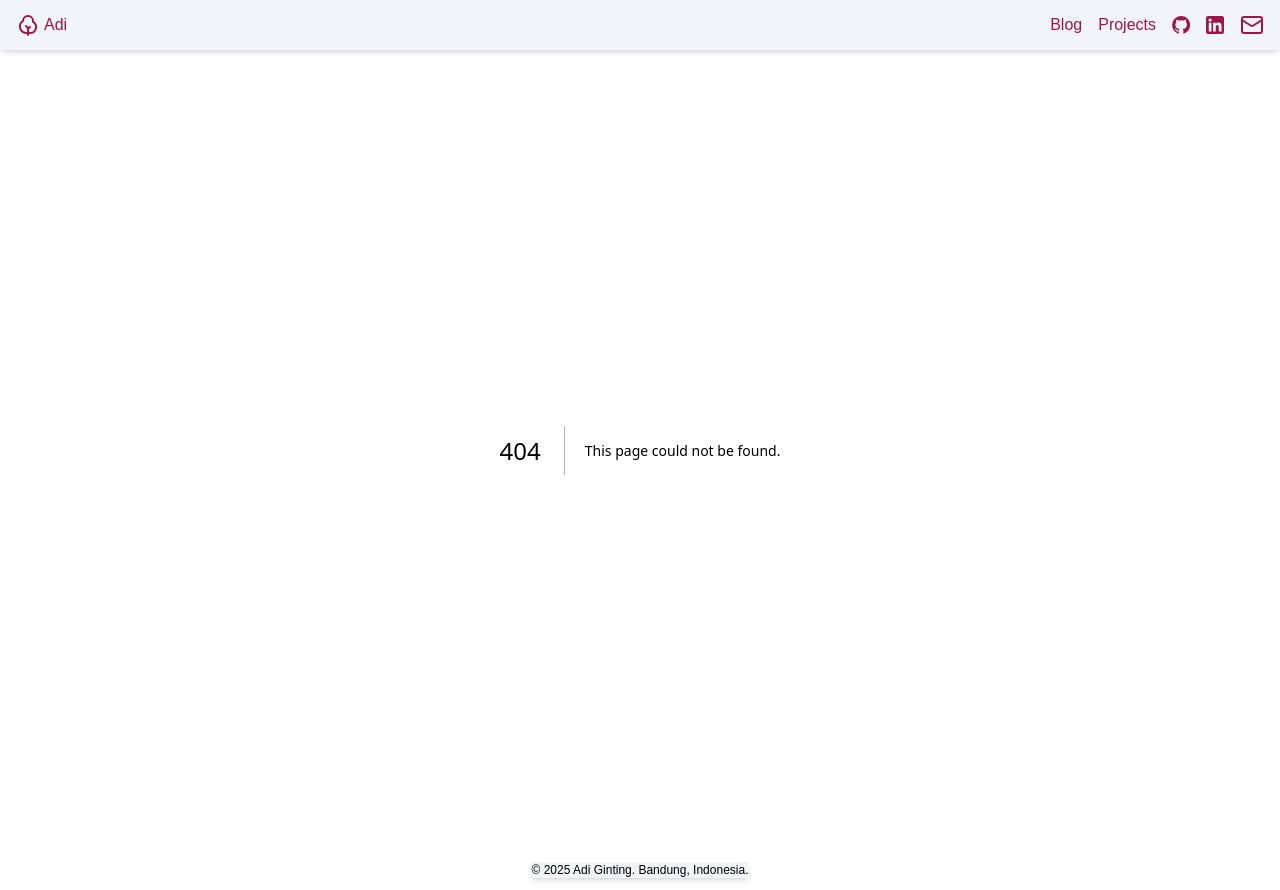
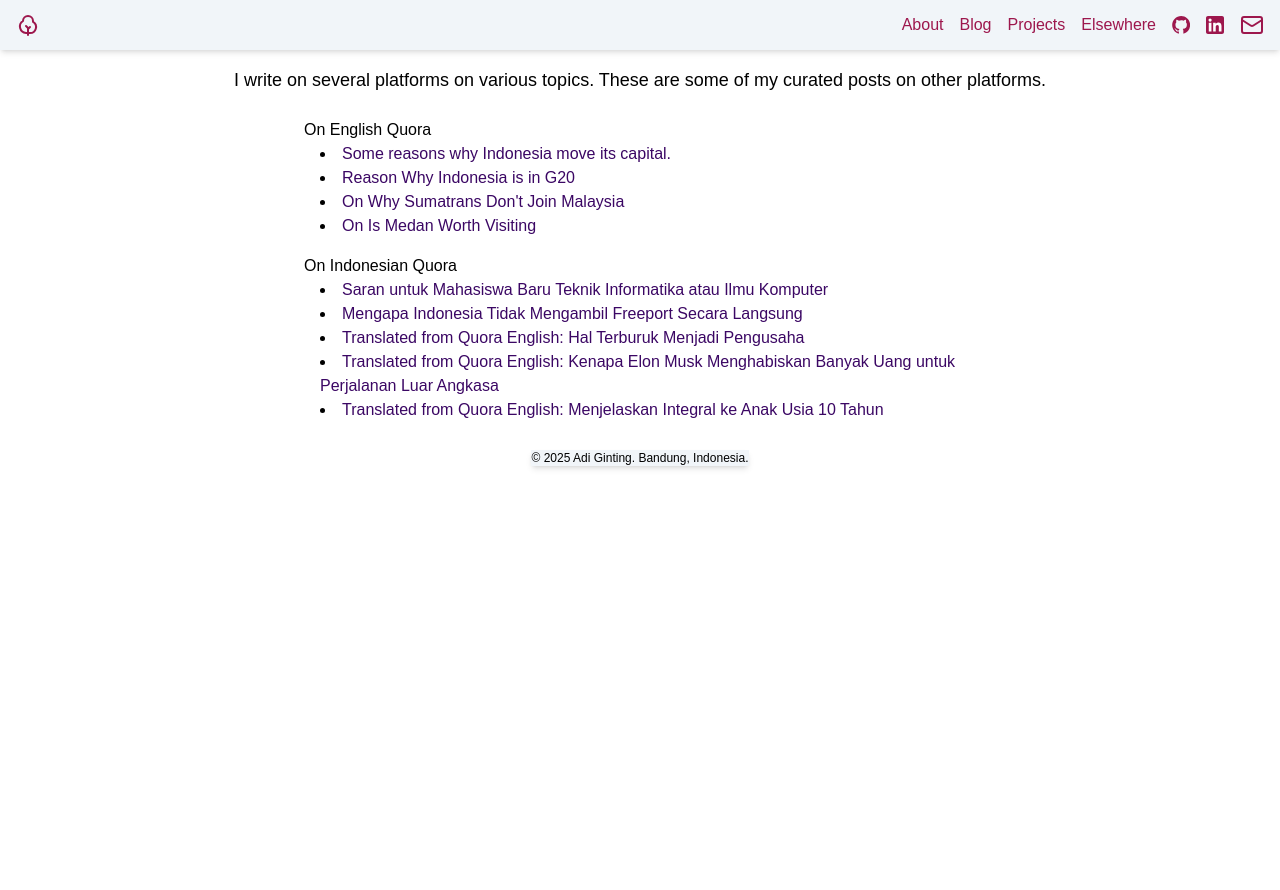
Before and after one commit to adipginting/adipginting.com, a Next.js app: page /elsewhere in a window 1280 px wide. Before the commit this address had no page. After the commit the page ends 800 px from the top, so only its background shows below. Built offline with nearby package versions, Linux system fonts and the light colour scheme; a web font is replaced by a local one.

Commit message:
feat: add some new post

```diff
--- a/src/_components/Navbar.tsx
+++ b/src/_components/Navbar.tsx
@@ -14,22 +14,35 @@ const Navbar = () => {
           <Link href="/" className="text-pink-800 hover:text-purple-950">
             <div className="flex items-center gap-x-1">
               <Shrub />
-              Adi
             </div>
           </Link>
         </div>
         <ul className="flex items-center gap-x-4">
           <li>
+            <Link href="/about" className="text-pink-800 hover:text-purple-950">
+              <div className="flex items-center gap-x-1">About</div>
+            </Link>
+          </li>
+          <li>
             <Link href="/blog" className="text-pink-800 hover:text-purple-950">
               Blog
             </Link>
           </li>
+
           <li>
             <Link
               href="/projects"
               className="text-pink-800 hover:text-purple-950"
             >
               Projects
+            </Link>
+          </li>
+          <li>
+            <Link
+              href="/elsewhere"
+              className="text-pink-800 hover:text-purple-950"
+            >
+              Elsewhere
             </Link>
           </li>
           <li>
--- /dev/null
+++ b/src/app/about/page.tsx
@@ -0,0 +1,70 @@
+import Github from "../../_components/github-mark.svg";
+import { CirclePlay } from "lucide-react";
+import Link from "next/link";
+
+export default function Page() {
+  return (
+    <main className="flex flex-col xl:items-center">
+      <div className=" flex flex-col gap-4 max-w-2xl pl-6 pr-6 pb-6 pt-4 ">
+        <div>About me</div>
+        <p>
+          I am from Berastagi, North Sumatra. My curiosity towards computer
+          started early. It was essentially kindled by my childhood friend and
+          my uncle. I did not know anything about computer programming in those
+          early years and I did not have any expectation of having a career in
+          software development.
+        </p>
+        <p>
+          After high school, I pursued physics education degree. It was here
+          that I first learned about a real programming language: PASCAL. I was
+          also active in a Linux user group in my city.
+        </p>
+        <p>
+          After finishing the degree, I went back to school to pursue a computer
+          science degree. I did not get the compsci degree, but I consider this
+          as a precious period in my life. I eventually decided to learn web
+          development autodidactly in JavaScript ecosystem.
+        </p>
+        <p>
+          Professionally, I mostly work in web full stack capacity and I
+          consider myself as a web developer.
+        </p>
+        <p>
+          Besides programming, I also have a knack for writing and translating,
+          I was active in Quora for several years and wrote various topics.
+        </p>
+
+        <p>
+          I am ready for the next stage of our technological era. I hope we can
+          transition peacefully to the AI age.
+        </p>
+      </div>
+
+      {/* <div className="w-full max-w-2xl">
+        <div className="flex rounded-md gap-x-2 w-[180px]">
+          <div>Stoic Quote API</div>
+          <Link
+            href="https://github.com/adipginting/stoic-quote-api"
+            target="_blank"
+            className="flex items-center text-pink-800 hover:text-purple-950"
+          >
+            <Github />
+          </Link>
+          <Link
+            href="https://stoic-quote-api.industrialisasi.com"
+            target="_blank"
+            className="flex items-center text-pink-800 hover:text-purple-950"
+          >
+            <CirclePlay className="w-5 h-5" />
+          </Link>
+        </div>
+
+        <p>
+          Stoic Quote API is a simple API for getting random quote from four
+          classic books of Stoicism. This API is built in JavaScript with NestJS
+          framework.
+        </p>
+      </div> */}
+    </main>
+  );
+}
--- /dev/null
+++ b/src/app/elsewhere/_components/elsewhere-posts.tsx
@@ -0,0 +1,45 @@
+export const englishQuora: { url: string; description: string }[] = [
+  {
+    url: "https://www.quora.com/Why-is-Indonesia-moving-its-capital-from-Jakarta-to-Borneo-and-is-this-a-good-idea/answer/Adi-Ginting-3",
+    description: "Some reasons why Indonesia move its capital.",
+  },
+  {
+    url: "https://www.quora.com/Why-is-Indonesia-the-only-member-of-G20-from-Southeast-Asia-if-some-country-is-better-Malaysia-or-Singapore/answer/Adi-Ginting-3",
+    description: "Reason Why Indonesia is in G20",
+  },
+  {
+    url: "https://www.quora.com/Why-dont-people-of-Sumatra-rise-up-against-Indonesia-and-join-Malaysia/answer/Adi-Ginting-3",
+    description: "On Why Sumatrans Don't Join Malaysia",
+  },
+  {
+    url: "https://www.quora.com/Is-Medan-Indonesia-worth-visiting-and-why/answer/Adi-Ginting-3",
+    description: "On Is Medan Worth Visiting",
+  },
+];
+
+export const indonesianQuora: { url: string; description: string }[] = [
+  {
+    url: "https://id.quora.com/Untuk-para-mahasiswa-teknik-informatika-atau-ilmu-komputer-apa-pesanmu-untuk-mahasiswa-baru-di-program-studi-ini/answer/Adi-Ginting-1",
+    description:
+      "Saran untuk Mahasiswa Baru Teknik Informatika atau Ilmu Komputer",
+  },
+  {
+    url: "https://id.quora.com/Mengapa-pemerintah-Indonesia-menasionalisasi-PT-Freeport-Indonesia-dalam-bentuk-divestasi-saham-bukan-diambil-langsung/answer/Adi-Ginting-1",
+    description: "Mengapa Indonesia Tidak Mengambil Freeport Secara Langsung",
+  },
+  {
+    url: "https://id.quora.com/Apa-bagian-terburuk-dari-menjadi-pengusaha/answer/Adi-Ginting-1",
+    description:
+      "Translated from Quora English: Hal Terburuk Menjadi Pengusaha",
+  },
+  {
+    url: "https://id.quora.com/Mengapa-orang-orang-seperti-Elon-Musk-sangat-keras-kepala-menghabiskan-triliunan-untuk-perjalanan-luar-angkasa-daripada-menggunakan-dana-yang-sama-untuk-menyelesaikan-persoalan-di-bumi/answer/Adi-Ginting-1",
+    description:
+      "Translated from Quora English: Kenapa Elon Musk Menghabiskan Banyak Uang untuk Perjalanan Luar Angkasa",
+  },
+  {
+    url: "https://id.quora.com/Bagaimana-Anda-akan-menjelaskan-integral-ke-anak-usia-10-tahun-yang-pintar/answer/Adi-Ginting-1",
+    description:
+      "Translated from Quora English: Menjelaskan Integral ke Anak Usia 10 Tahun",
+  },
+];
--- /dev/null
+++ b/src/app/elsewhere/page.tsx
@@ -0,0 +1,56 @@
+import Github from "../../_components/github-mark.svg";
+import { LinkIcon } from "lucide-react";
+import Link from "next/link";
+import { englishQuora, indonesianQuora } from "./_components/elsewhere-posts";
+
+export default function Page() {
+  return (
+    <main className="gap-6 p-4 flex flex-col lg:items-center">
+      <h1 className="text-lg">
+        I write on several platforms on various topics. These are some of my
+        curated posts on other platforms.
+      </h1>
+
+      <div className="max-w-2xl">
+        <ol className="flex flex-col gap-y-4">
+          <li>
+            <h2 className="text-md">On English Quora</h2>
+            <ul className="list-inside list-disc ml-4">
+              {englishQuora.map((item, index) => {
+                return (
+                  <li key={index}>
+                    <Link
+                      href={item.url}
+                      className="hover:text-pink-800 text-purple-950"
+                      target="_blank"
+                    >
+                      {item.description}
+                    </Link>
+                  </li>
+                );
+              })}
+            </ul>
+          </li>
+          <li>
+            <h2 className="text-md">On Indonesian Quora</h2>
+            <ul className="list-inside list-disc ml-4">
+              {indonesianQuora.map((item, index) => {
+                return (
+                  <li key={index}>
+                    <Link
+                      href={item.url}
+                      className="hover:text-pink-800 text-purple-950"
+                      target="_blank"
+                    >
+                      {item.description}
+                    </Link>
+                  </li>
+                );
+              })}
+            </ul>
+          </li>
+        </ol>
+      </div>
+    </main>
+  );
+}
--- a/src/app/page.tsx
+++ b/src/app/page.tsx
@@ -4,23 +4,29 @@ import Image from "next/image";
 export default function Home() {
   return (
     <main className="p-4 lg:justify-center lg:flex">
-      <div className="max-w-2xl">
-        <h1 className="pt-4 pl-4 text-lg ">Hi, I am Adi Ginting. </h1>
-        <p className="pt-1 pl-4 text-md">
+      <div className="max-w-2xl flex flex-col gap-4">
+        <h1 className="text-lg ">Hi, I am Adi Ginting. </h1>
+        <p>
           A computer programmer currently residing in West Java, Indonesia. I
           have been focusing myself into web development in JavaScript ecosystem
           since 2021 and I am striving to delve more.
         </p>
 
-        <p className="pt-1 pl-4 text-md">
+        <p>
           The current technologies that I use are TypeScript, NodeJS (Express
           and NestJS), Reactjs (NextJS & React Router 7), PostgreSQL, Linux
-          (Debian & Ubuntu). On the side, I also learn about Python, Golang,
-          Java (Springboot), and PHP (Laravel).
+          (Debian & Ubuntu).
         </p>
-        <p className="pt-1 pl-4 text-md">
-          I am a fan of good software engineering practices and I strive to
-          apply them whenever it is possible.
+        <p>
+          On the side, I also learn about Python, Golang, Java (Springboot), and
+          PHP (Laravel). I am a fan of good software engineering practices and I
+          strive to apply them whenever it is possible.
+        </p>
+
+        <p>
+          I am currently working on my personal projects and currently in the
+          process of transforming them to a better software. I use them to
+          practice good software engineering practices.
         </p>
       </div>
     </main>
--- a/src/app/projects/page.tsx
+++ b/src/app/projects/page.tsx
@@ -1,13 +1,13 @@
 import Github from "../../_components/github-mark.svg";
-import { CirclePlay } from "lucide-react";
+import { LinkIcon } from "lucide-react";
 import Link from "next/link";
 
 export default function Page() {
   return (
     <main className="gap-6 p-4 flex flex-col lg:items-center">
       <div className="w-full max-w-2xl">
-        <div className="flex rounded-md gap-x-2 w-[180px]">
-          <div>Industrialisasi</div>
+        <div className="flex rounded-md gap-x-2 w-max">
+          <div>Industrialisasi (work on progress)</div>
           <Link
             href="https://www.github.com/adipginting/industrialisasi"
             target="_blank"
@@ -20,7 +20,7 @@ export default function Page() {
             target="_blank"
             className="flex items-center text-pink-800 hover:text-purple-950"
           >
-            <CirclePlay className="w-5 h-5" />
+            <LinkIcon className="w-5 h-5" />
           </Link>
         </div>
 
@@ -34,8 +34,8 @@ export default function Page() {
         </p>
       </div>
       <div className="w-full max-w-2xl">
-        <div className="flex rounded-md gap-x-2 w-[180px]">
-          <div>Stoic Quote API</div>
+        <div className="flex rounded-md gap-x-2 w-max">
+          <div>Stoic Quote API (work on progress)</div>
           <Link
             href="https://github.com/adipginting/stoic-quote-api"
             target="_blank"
@@ -48,7 +48,7 @@ export default function Page() {
             target="_blank"
             className="flex items-center text-pink-800 hover:text-purple-950"
           >
-            <CirclePlay className="w-5 h-5" />
+            <LinkIcon className="w-5 h-5" />
           </Link>
         </div>
 
```
